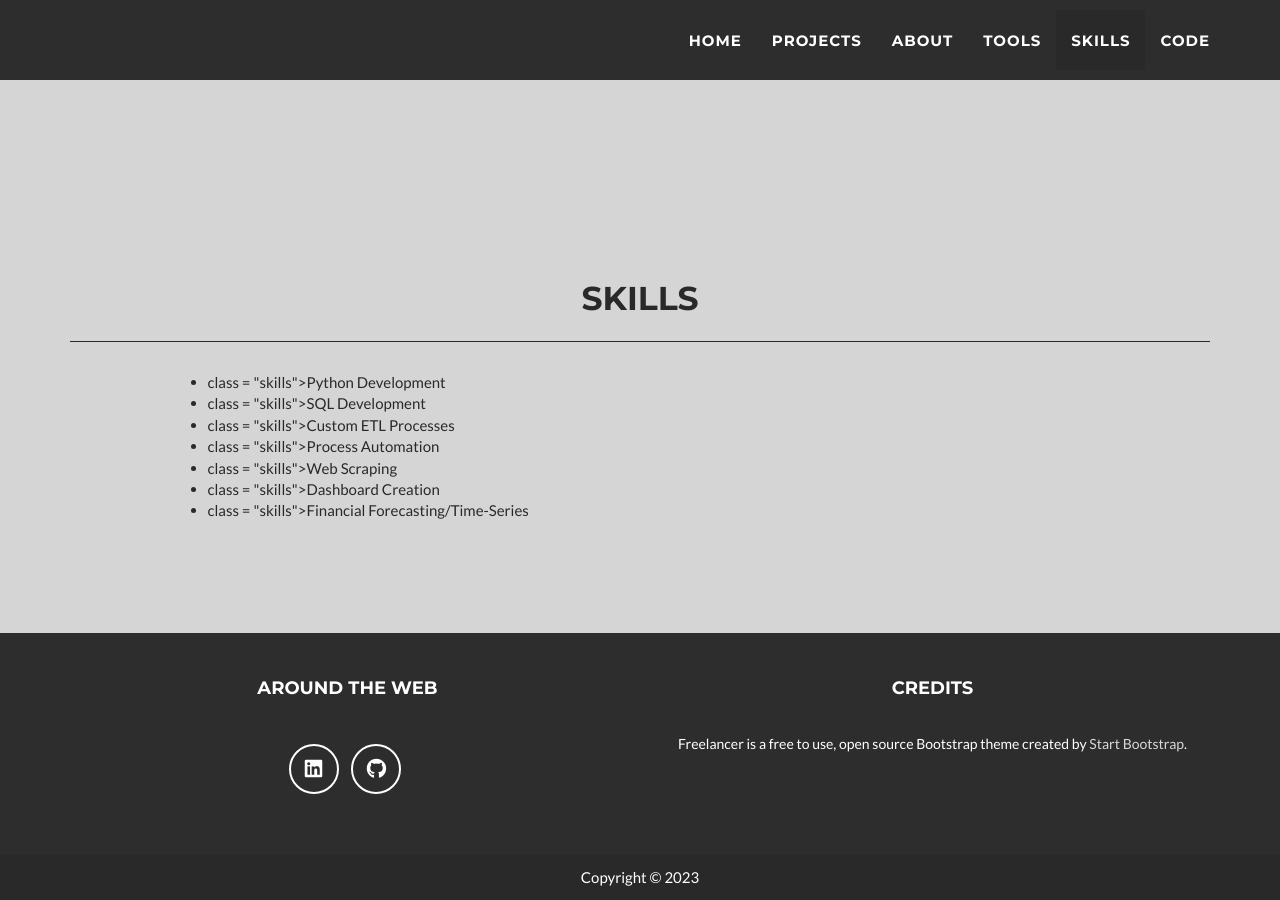
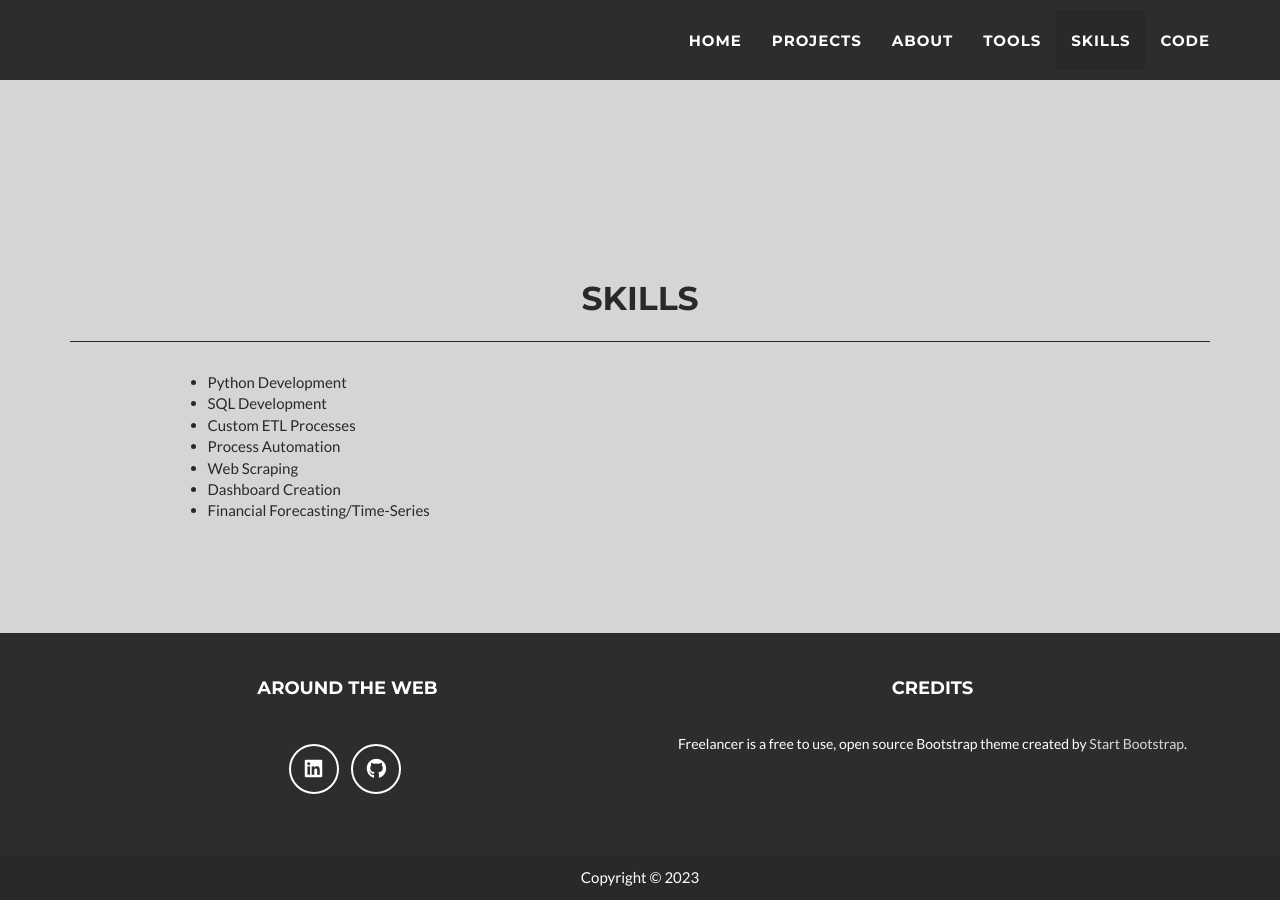
Before and after one commit to brf217/brf217.github.io, a Jekyll site: the page built from _posts/2014-07-13-project-6.markdown, in a window 1280 px wide and 900 px high, scrolled down 2800 px. Built offline with Jekyll 4.4.1, drawn with Linux system fonts in a browser that asks for light colours; grey boxes are pictures that could not be loaded.

Commit message:
Update skills.html

```diff
--- a/_includes/skills.html
+++ b/_includes/skills.html
@@ -11,13 +11,13 @@
       <div class="col-sm-0 col-md-1 col-lg-1"></div>
           <div class="col-sm-12 col-md-10 col-lg-10">
   <ul class ="">
-          <li> class = "skills">Python Development</li>
-          <li> class = "skills">SQL Development</li>
-          <li> class = "skills">Custom ETL Processes</li>
-          <li> class = "skills">Process Automation</li>
-          <li> class = "skills">Web Scraping</li>
-          <li> class = "skills">Dashboard Creation</li>
-          <li> class = "skills">Financial Forecasting/Time-Series</li>
+          <li class = "skills">Python Development</li>
+          <li class = "skills">SQL Development</li>
+          <li class = "skills">Custom ETL Processes</li>
+          <li class = "skills">Process Automation</li>
+          <li class = "skills">Web Scraping</li>
+          <li class = "skills">Dashboard Creation</li>
+          <li class = "skills">Financial Forecasting/Time-Series</li>
   </ul>
           <div class="col-sm-0 col-md-1 col-lg-1"></div>
          </div>
```
